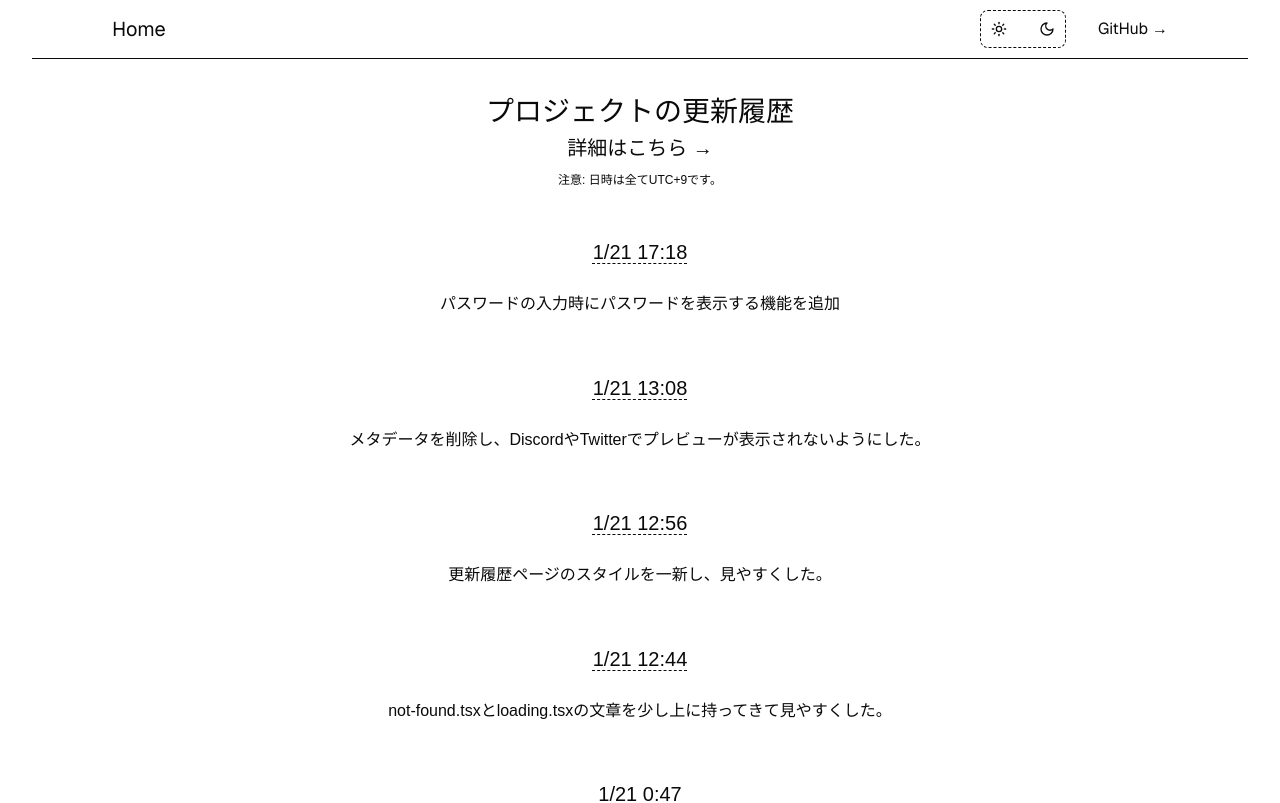
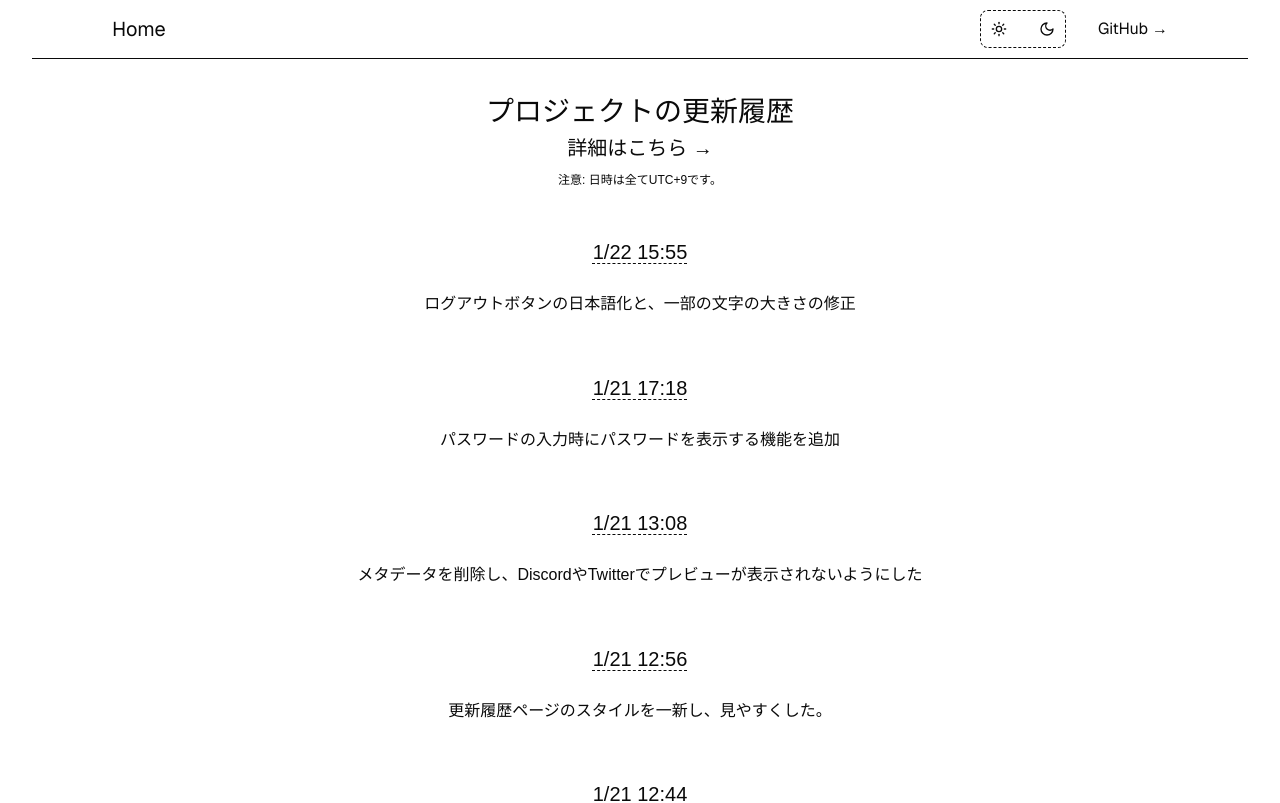
Before and after one commit to zF6dev/login, a Next.js app: page /changelog in a window 1280 px wide. Shown: the top 803 px of the page. Built offline with nearby package versions, Linux system fonts and the light colour scheme; no server answers; a web font is replaced by a local one.

Commit message:
ログイン後の文字の大きさの修正とログアウトボタンの日本語化

```diff
--- a/app/changelog/page.tsx
+++ b/app/changelog/page.tsx
@@ -17,12 +17,16 @@ export default function Home() {
         </div>
         <div className="changelog-main-contents">
             <div className="changelog">
+                <h2>1/22 15:55</h2>
+                <p>ログアウトボタンの日本語化と、一部の文字の大きさの修正</p>
+            </div>
+            <div className="changelog">
                 <h2>1/21 17:18</h2>
                 <p>パスワードの入力時にパスワードを表示する機能を追加</p>
             </div>
             <div className="changelog">
                 <h2>1/21 13:08</h2>
-                <p>メタデータを削除し、DiscordやTwitterでプレビューが表示されないようにした。</p>
+                <p>メタデータを削除し、DiscordやTwitterでプレビューが表示されないようにした</p>
             </div>
             <div className="changelog">
                 <h2>1/21 12:56</h2>
@@ -30,7 +34,7 @@ export default function Home() {
             </div>
             <div className="changelog">
                 <h2>1/21 12:44</h2>
-                <p>not-found.tsxとloading.tsxの文章を少し上に持ってきて見やすくした。</p>
+                <p>not-found.tsxとloading.tsxの文章を少し上に持ってきて見やすくした</p>
             </div>
             <div className="changelog">
                 <h2>1/21 0:47</h2>
--- a/app/page.tsx
+++ b/app/page.tsx
@@ -27,7 +27,7 @@ export default function Home() {
       <h3>そのため、前回新規登録していてもそのIDでログインできない可能性があります。</h3>
       <h3>その場合は、再度新規登録していただけるとありがたいです。</h3>
       <h3>ご迷惑をおかけいたします。</h3>
-      <h3>前回のデータ消去: 2026/1/20/15:16</h3>
+      <h3>前回のデータ消去: 2026/1/22/15:52</h3>
     </div>
     <div className="top-changelog">
       <Link href="/changelog">更新履歴を見る</Link>
--- a/components/auth-button.tsx
+++ b/components/auth-button.tsx
@@ -13,7 +13,7 @@ export async function AuthButton() {
   const user = data?.claims;
 
   return user ? (
-    <div className="flex flex-col items-center gap-4">
+    <div className="flex flex-col items-center gap-4 text-xl">
       こんにちは、{user.email?.split('@')[0]}！
       <LogoutButton />
     </div>
--- a/components/logout-button.tsx
+++ b/components/logout-button.tsx
@@ -16,7 +16,7 @@ export function LogoutButton() {
 
   return (
     <div className="logout-button">
-      <button onClick={logout}>Logout</button>
+      <button onClick={logout}>ログアウト →</button>
     </div>
   );
 }
```
